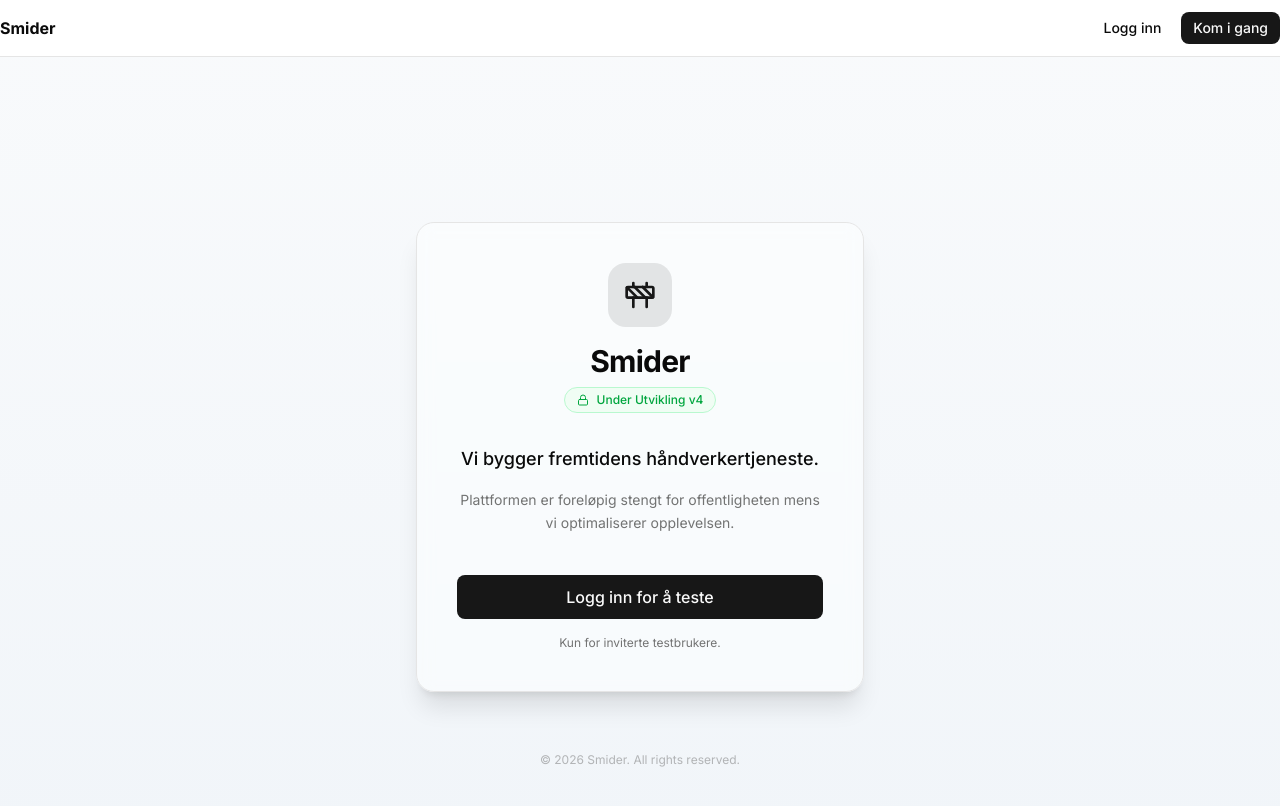
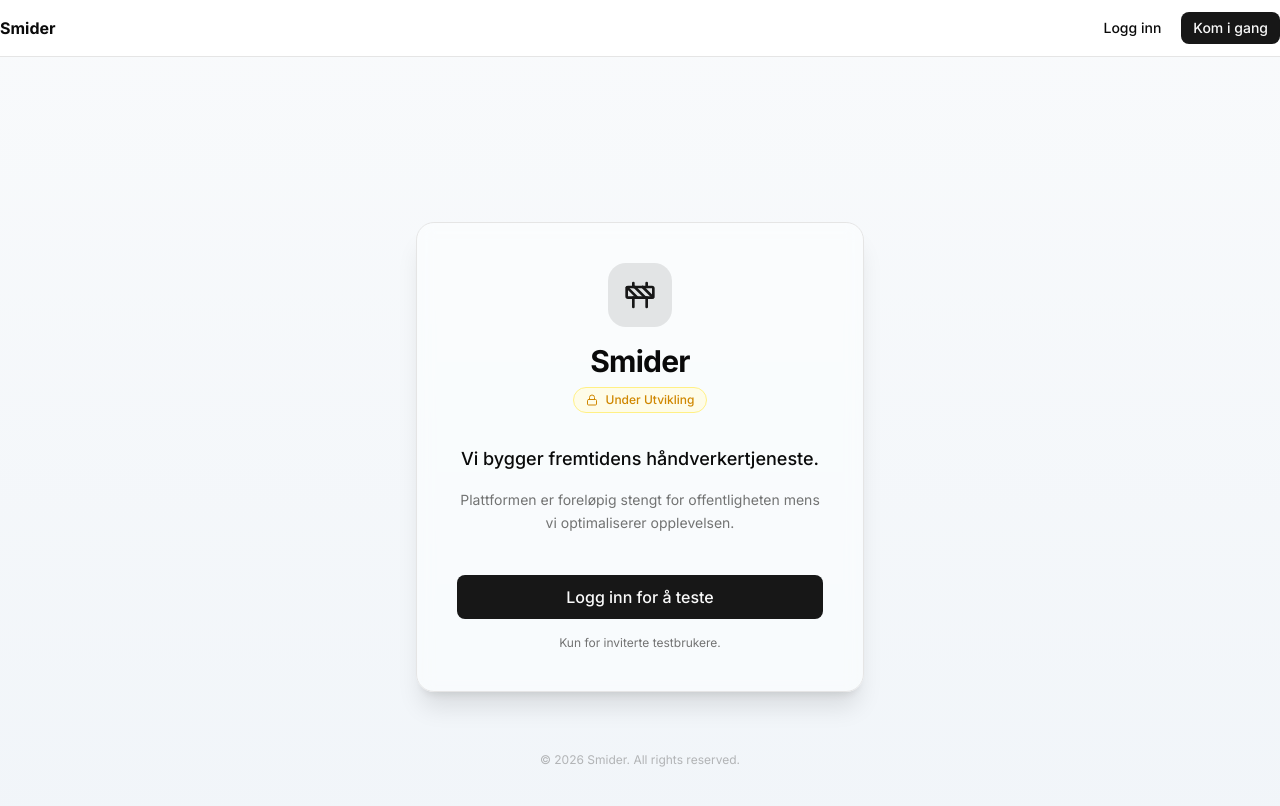
Before and after one commit to blstorvollen-prog/smider-web, a Next.js app: page / in a window 1280 px wide. Shown: the top 806 px of the page. Built offline with nearby package versions, Linux system fonts and the light colour scheme; no server answers.

Commit message:
Cleanup: Revert debug badges to standard Under Construction

```diff
--- a/src/app/page.tsx
+++ b/src/app/page.tsx
@@ -33,9 +33,9 @@ export default async function Home() {
               <h1 className="text-3xl font-bold tracking-tight">
                 Smider
               </h1>
-              <div className="flex items-center justify-center gap-2 text-green-600 bg-green-50 dark:bg-green-900/20 dark:text-green-500 px-3 py-1 rounded-full text-xs font-medium w-fit mx-auto border border-green-200 dark:border-green-800">
+              <div className="flex items-center justify-center gap-2 text-yellow-600 bg-yellow-50 dark:bg-yellow-900/20 dark:text-yellow-500 px-3 py-1 rounded-full text-xs font-medium w-fit mx-auto border border-yellow-200 dark:border-yellow-800">
                 <Lock className="w-3 h-3" />
-                Under Utvikling v4
+                Under Utvikling
               </div>
             </div>
           </div>
```
